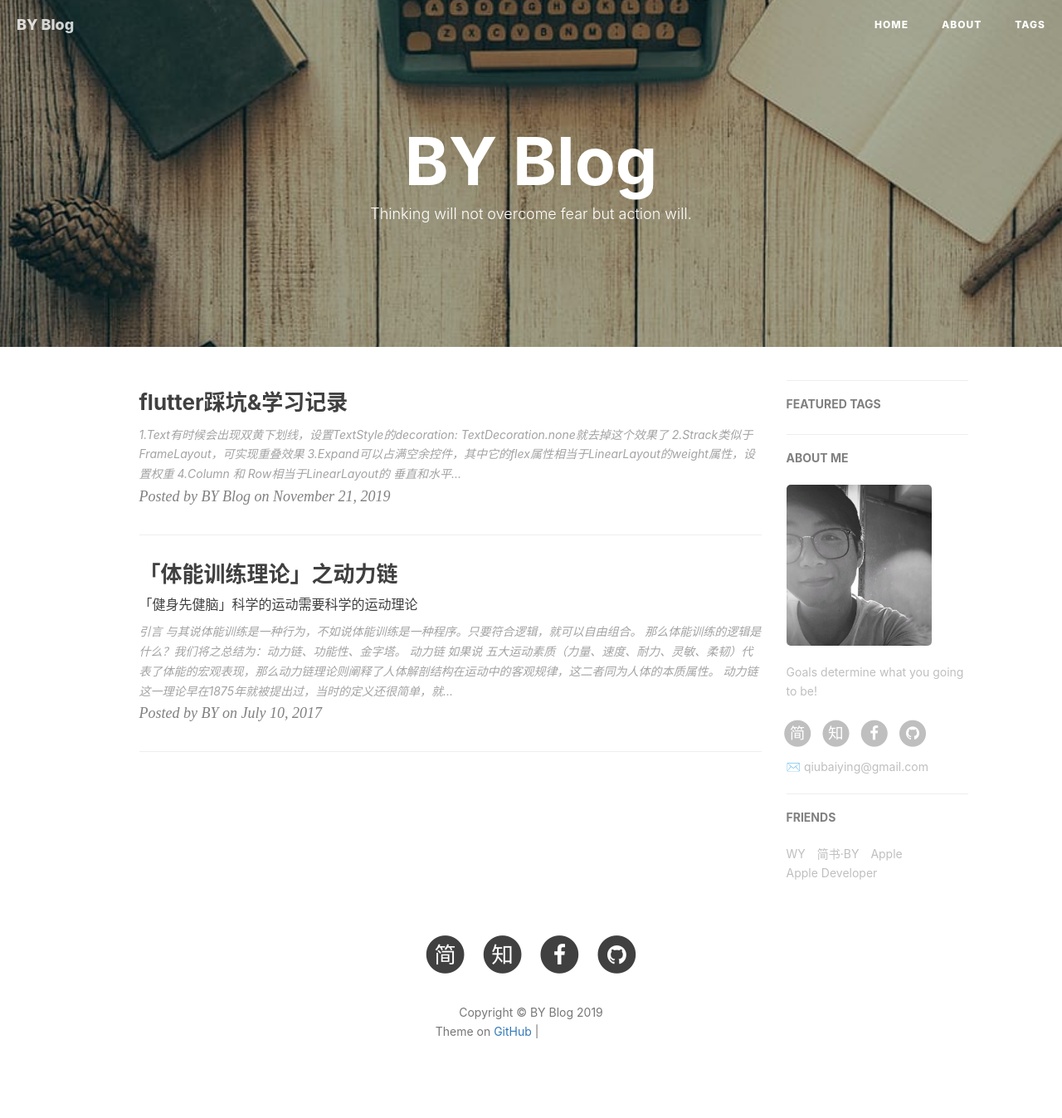
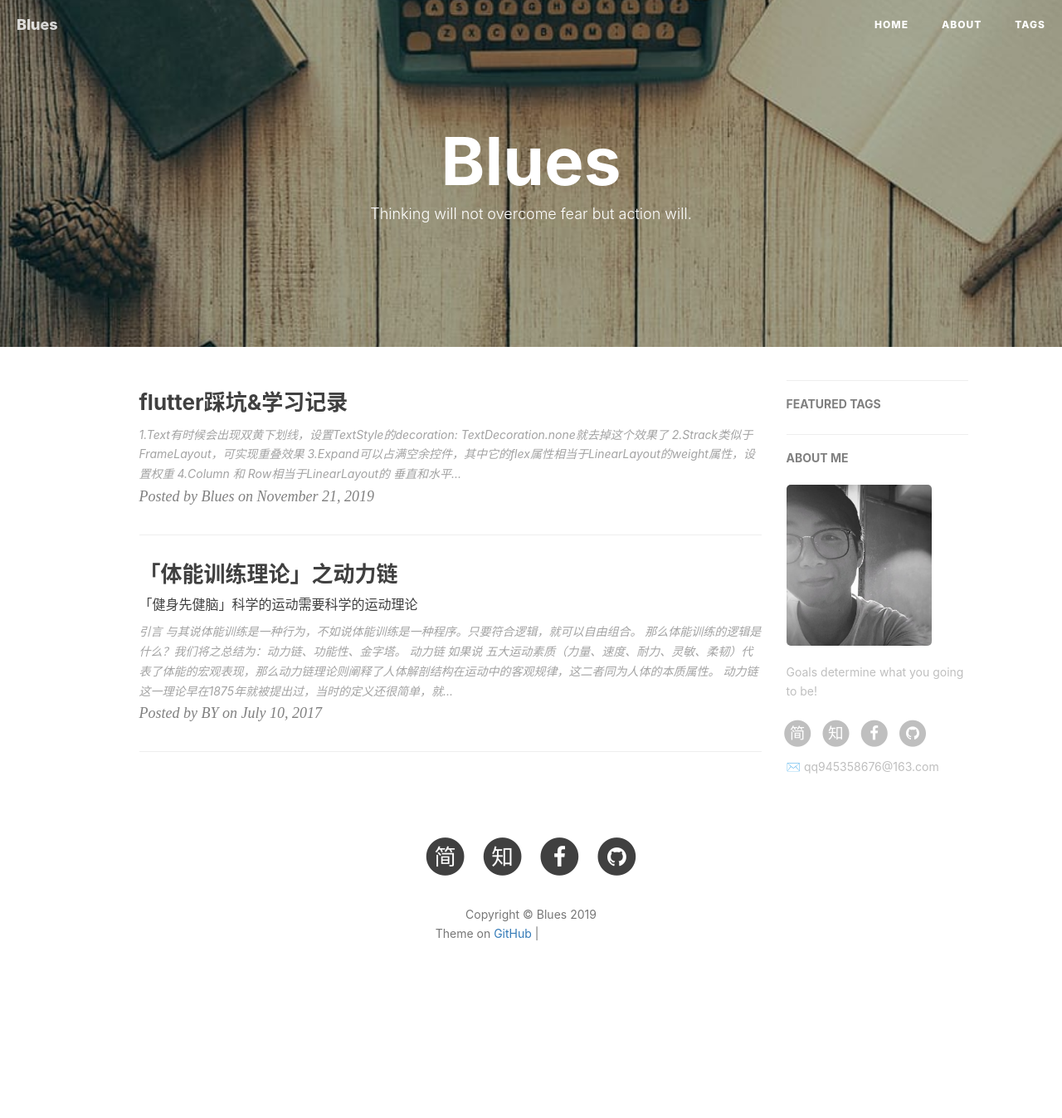
Before and after one commit to Blues9527/blues9527.github.io, a Jekyll site: the page built from index.html, in a window 1280 px wide. Shown: the whole page at 83% size. Built offline with Jekyll 4.4.1, drawn with Linux system fonts in a browser that asks for light colours; nearby versions of some CDN libraries; the list of posts is cut into pages by our own code; comment, search, counter and statistics services are not loaded; after the commit the page ends 1229 px from its top, so only the background shows below that; some of the changed lines change nothing that is shown; grey boxes are pictures that could not be loaded.

Commit message:
Update _config.yml

```diff
--- a/_config.yml
+++ b/_config.yml
@@ -1,13 +1,13 @@
 # Site settings
-title: BY Blog
-SEOTitle: 柏荧的博客 | BY Blog
+title: Blues
+SEOTitle: Blues的个人博客 | Blues Blog
 header-img: img/post-bg-desk.jpg
-email: qiubaiying@gmail.com
-description: "Every failure is leading towards success."
-keyword: "BY, BY Blog, 柏荧的博客, qiubaiying, 邱柏荧, iOS, Apple, iPhone"
-url: "http://qiubaiying.github.io"          # your host, for absolute URL
+email: qq945358676@163.com
+description: "记录学习，记录成长"
+keyword: "Blues, Java, Kotlin, Flutter, Android, 基础, python, 面试"
+url: "http://blues9527.github.io"          # your host, for absolute URL
 baseurl: ""      # for example, '/blog' if your blog hosted on 'host/blog'
-github_repo: "https://github.com/qiubaiying/qiubaiying.github.io.git" # you code repository
+github_repo: "" # you code repository
 
 # Sidebar settings
 sidebar: true                           # whether or not using Sidebar.
@@ -60,14 +60,14 @@ kramdown:
 # disqus_username: qiubaiying
 
 # Gitalk
-gitalk:
-  enable: true    #是否开启Gitalk评论
-  clientID: f2c84e7629bb1446c1a4                            #生成的clientID
-  clientSecret: ca6d6139d1e1b8c43f8b2e19492ddcac8b322d0d    #生成的clientSecret
-  repo: qiubaiying.github.io    #仓库名称
-  owner: qiubaiying    #github用户名
-  admin: qiubaiying
-  distractionFreeMode: true #是否启用类似FB的阴影遮罩
+# gitalk:
+#   enable: true    #是否开启Gitalk评论
+#   clientID: f2c84e7629bb1446c1a4                            #生成的clientID
+#   clientSecret: ca6d6139d1e1b8c43f8b2e19492ddcac8b322d0d    #生成的clientSecret
+#   repo: qiubaiying.github.io    #仓库名称
+#   owner: qiubaiying    #github用户名
+#   admin: qiubaiying
+#   distractionFreeMode: true #是否启用类似FB的阴影遮罩
 
 
 # 统计
@@ -97,18 +97,18 @@ service-worker: true
 
 
 # Friends
-friends: [
-    {
-        title: "WY",
-        href: "http://zhengwuyang.com"
-    },{
-        title: "简书·BY",
-        href: "http://www.jianshu.com/u/e71990ada2fd"
-    },{
-        title: "Apple",
-        href: "https://apple.com"
-    },{
-        title: "Apple Developer",
-        href: "https://developer.apple.com/"
-    }
-]
+# friends: [
+#     {
+#         title: "WY",
+#         href: "http://zhengwuyang.com"
+#     },{
+#         title: "简书·BY",
+#         href: "http://www.jianshu.com/u/e71990ada2fd"
+#     },{
+#         title: "Apple",
+#         href: "https://apple.com"
+#     },{
+#         title: "Apple Developer",
+#         href: "https://developer.apple.com/"
+#     }
+# ]
```
